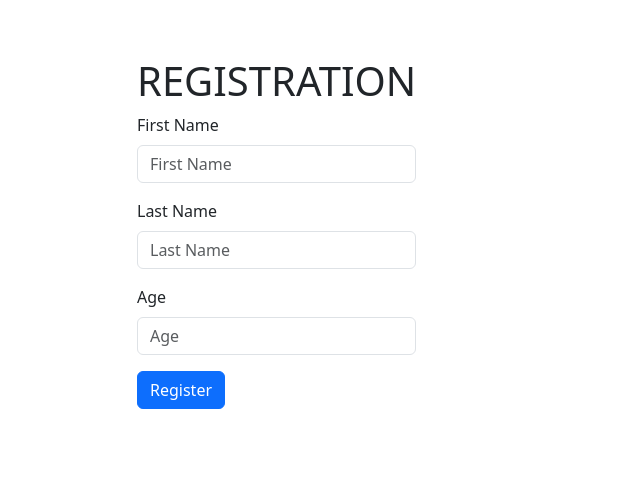
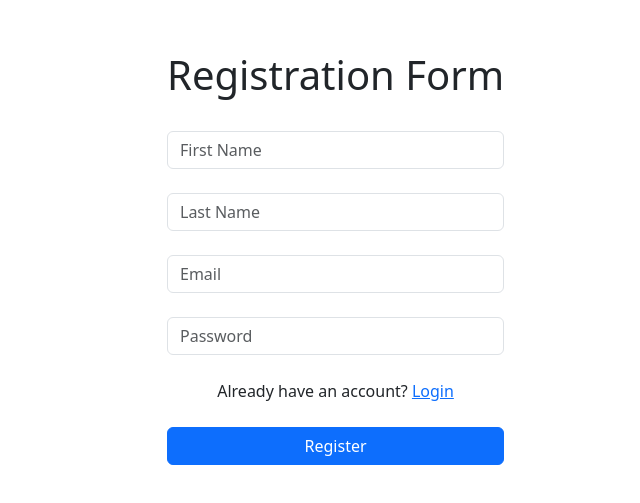
Before and after one commit to magdadaroraul/holyc, a React (Vite) app: page /registration in a window 1280 px wide. Shown: the part 167-670 px from the top of the page, without its empty margins (483-1123 px from the left). Built offline with nearby package versions, Linux system fonts and the light colour scheme.

Commit message:
changes on login / registration page

```diff
--- a/src/pages/Login.jsx
+++ b/src/pages/Login.jsx
@@ -21,10 +21,10 @@ const Login = () => {
 
   return (
     <div style={{ marginLeft: '650px', marginTop: '50px', maxWidth: '400px'}}>
-      <h1 className="mb-4">LOGIN</h1>
+      <h1 className="">Login</h1>
       <Form onSubmit={handleLogin}>
-        <Form.Group className="mb-3" controlId="email">
-          <Form.Label>Email</Form.Label>
+        <Form.Group className="" controlId="email">
+          <Form.Label></Form.Label>
           <Form.Control
             type="email"
             placeholder="Email"
@@ -34,8 +34,8 @@ const Login = () => {
           />
         </Form.Group>
 
-        <Form.Group className="mb-3" controlId="password">
-          <Form.Label>Password</Form.Label>
+        <Form.Group className="" controlId="password">
+          <Form.Label></Form.Label>
           <Form.Control
             type="password"
             placeholder="Password"
@@ -45,11 +45,11 @@ const Login = () => {
           />
         </Form.Group>
 
-        <Button variant="primary" type="submit" className="mt-2 w-100">
+        <Button variant="primary" type="submit" className="mt-4 w-100">
           Login
         </Button>
 
-        <p className="mt-3">
+        <p style={{textAlign: 'center'}} className="mt-3">
           Don't have an account? <Link to="/registration">Register</Link>
         </p>
       </Form>
--- a/src/pages/Registration.jsx
+++ b/src/pages/Registration.jsx
@@ -3,69 +3,119 @@ import Button from 'react-bootstrap/Button';
 import Col from 'react-bootstrap/Col';
 import Form from 'react-bootstrap/Form';
 import Row from 'react-bootstrap/Row';
+import { Link } from 'react-router-dom';
 
-const Registration = () => {
-  const [user, setUser] = useState({
+const Register = () => {
+  const [formData, setFormData] = useState({
     firstName: '',
     lastName: '',
-    age: ''
+    email: '',
+    password: '',
+    confirmPassword: '',
   });
 
-  const handleInputChange = (e) => {
+  const handleChange = (e) => {
     const { name, value } = e.target;
-    setUser({ ...user, [name]: value });
+    setFormData({ ...formData, [name]: value });
+  };
+
+  const validateForm = () => {
+    const errors = {};
+    if (!formData.firstName.trim()) errors.firstName = 'First name is required';
+    if (!formData.lastName.trim()) errors.lastName = 'Last name is required';
+    if (!formData.email.trim()) errors.email = 'Email is required';
+    if (!formData.password) errors.password = 'Password is required';
+    if (formData.password !== formData.confirmPassword) {
+      errors.confirmPassword = 'Passwords do not match';
+    }
+    return errors;
   };
 
   const handleSubmit = (e) => {
     e.preventDefault();
-    console.log('User registered:', user);
-    // Call an API or handle form data here
+    const errors = validateForm();
+    if (Object.keys(errors).length > 0) {
+      alert(Object.values(errors).join('\n'));
+      return;
+    }
+
+    console.log('Form data submitted:', formData);
+
+    // Reset the form after submission
+    setFormData({
+      firstName: '',
+      lastName: '',
+      email: '',
+      password: '',
+      confirmPassword: '',
+    });
   };
 
   return (
-    <div style={{ marginLeft: '600px', padding: '20px' }}>
-      <h1>REGISTRATION</h1>
+    <div style={{ marginLeft: '650px', marginTop: '50px', maxWidth: '400px'}}>
+      <h1>Registration Form</h1>
       <Form onSubmit={handleSubmit}>
-        <Row className="mb-3">
+        <Row className="">
           <Form.Group as={Col} controlId="formGridFirstName">
-            <Form.Label>First Name</Form.Label>
+            <Form.Label></Form.Label>
             <Form.Control
               type="text"
               placeholder="First Name"
               name="firstName"
-              value={user.firstName}
-              onChange={handleInputChange}
+              value={formData.firstName}
+              onChange={handleChange}
+              required
             />
           </Form.Group>
         </Row>
 
-        <Row className="mb-3">
+        <Row className="">
           <Form.Group as={Col} controlId="formGridLastName">
-            <Form.Label>Last Name</Form.Label>
+            <Form.Label></Form.Label>
             <Form.Control
               type="text"
               placeholder="Last Name"
               name="lastName"
-              value={user.lastName}
-              onChange={handleInputChange}
+              value={formData.lastName}
+              onChange={handleChange}
+              required
             />
           </Form.Group>
         </Row>
 
-        <Row className="mb-3">
-          <Form.Group as={Col} controlId="formGridAge">
-            <Form.Label>Age</Form.Label>
+        <Row className="">
+          <Form.Group as={Col} controlId="formGridEmail">
+            <Form.Label></Form.Label>
             <Form.Control
-              type="number"
-              placeholder="Age"
-              name="age"
-              value={user.age}
-              onChange={handleInputChange}
+              type="email"
+              placeholder="Email"
+              name="email"
+              value={formData.email}
+              onChange={handleChange}
+              required
             />
           </Form.Group>
         </Row>
 
-        <Button variant="primary" type="submit">
+        <Row className="">
+          <Form.Group as={Col} controlId="formGridPassword">
+            <Form.Label></Form.Label>
+            <Form.Control
+              type="password"
+              placeholder="Password"
+              name="password"
+              value={formData.password}
+              onChange={handleChange}
+              required
+            />
+          </Form.Group>
+        </Row>
+
+        <p style={{textAlign: 'center'}} className="mt-4">
+          Already have an account? <Link to="/login">Login</Link>
+        </p>
+
+        <Button variant="primary" type="submit" className="mt-2 w-100">
           Register
         </Button>
       </Form>
@@ -73,4 +123,4 @@ const Registration = () => {
   );
 };
 
-export default Registration;
+export default Register;
```
